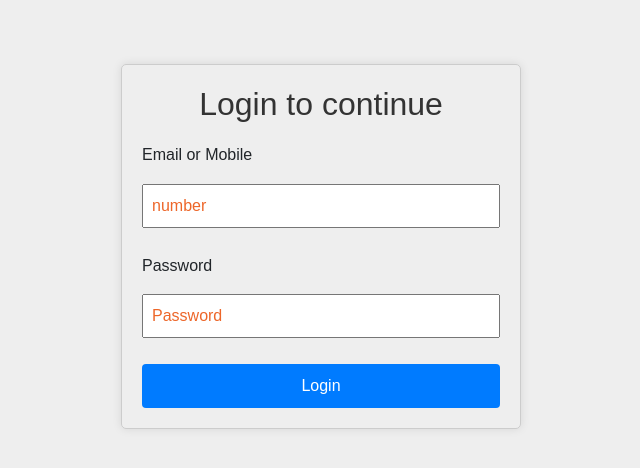
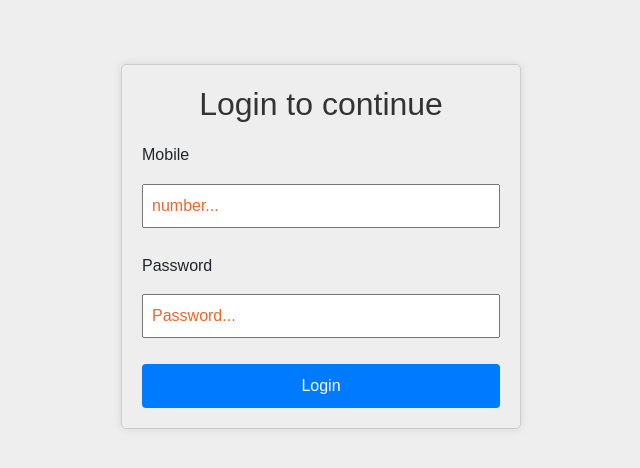
Before and after one commit to neeraj1264/frontend, a React (Vite) app: page / in a window 1280 px wide. Shown: the top 468 px of the page, without its empty margins (319-959 px from the left). Built offline with nearby package versions, Linux system fonts and the light colour scheme.

Commit message:
minor ui change in login file

```diff
--- a/src/components/login/Login.jsx
+++ b/src/components/login/Login.jsx
@@ -38,10 +38,10 @@ const Login = ({ setBaseUrl }) => {
       <h2>Login to continue</h2>
       {error && <p style={{ color: "red" }}>{error}</p>}
       <div className="form-group">
-      <label>Email or Mobile</label>
+      <label>Mobile</label>
       <input
         type="number"
-        placeholder="number"
+        placeholder="number..."
         value={number}
         onChange={(e) => setnumber(e.target.value)}
       />
@@ -50,7 +50,7 @@ const Login = ({ setBaseUrl }) => {
       <label>Password</label>
       <input
         type="password"
-        placeholder="Password"
+        placeholder="Password..."
         value={password}
         onChange={(e) => setPassword(e.target.value)}
       />
```
